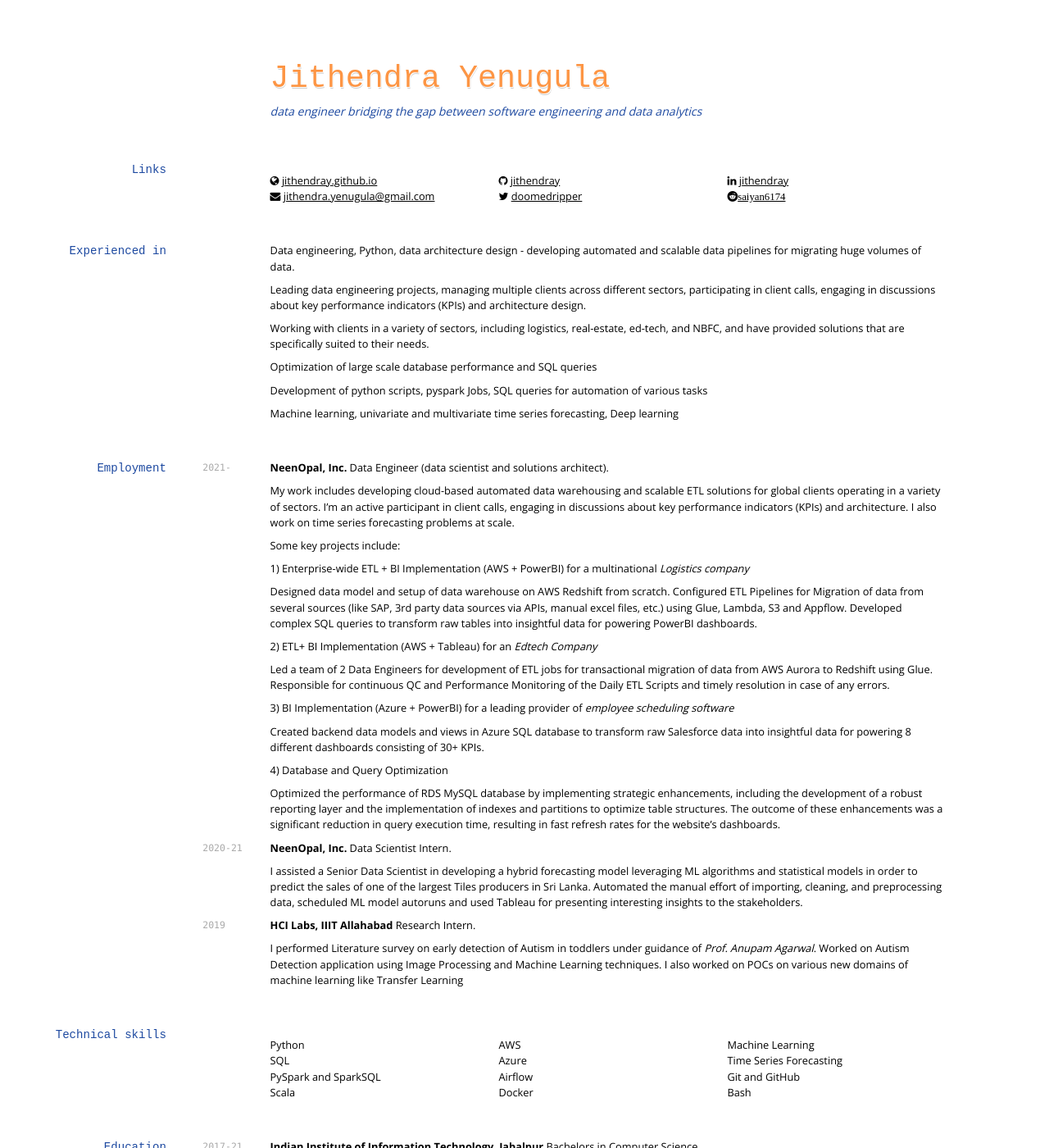
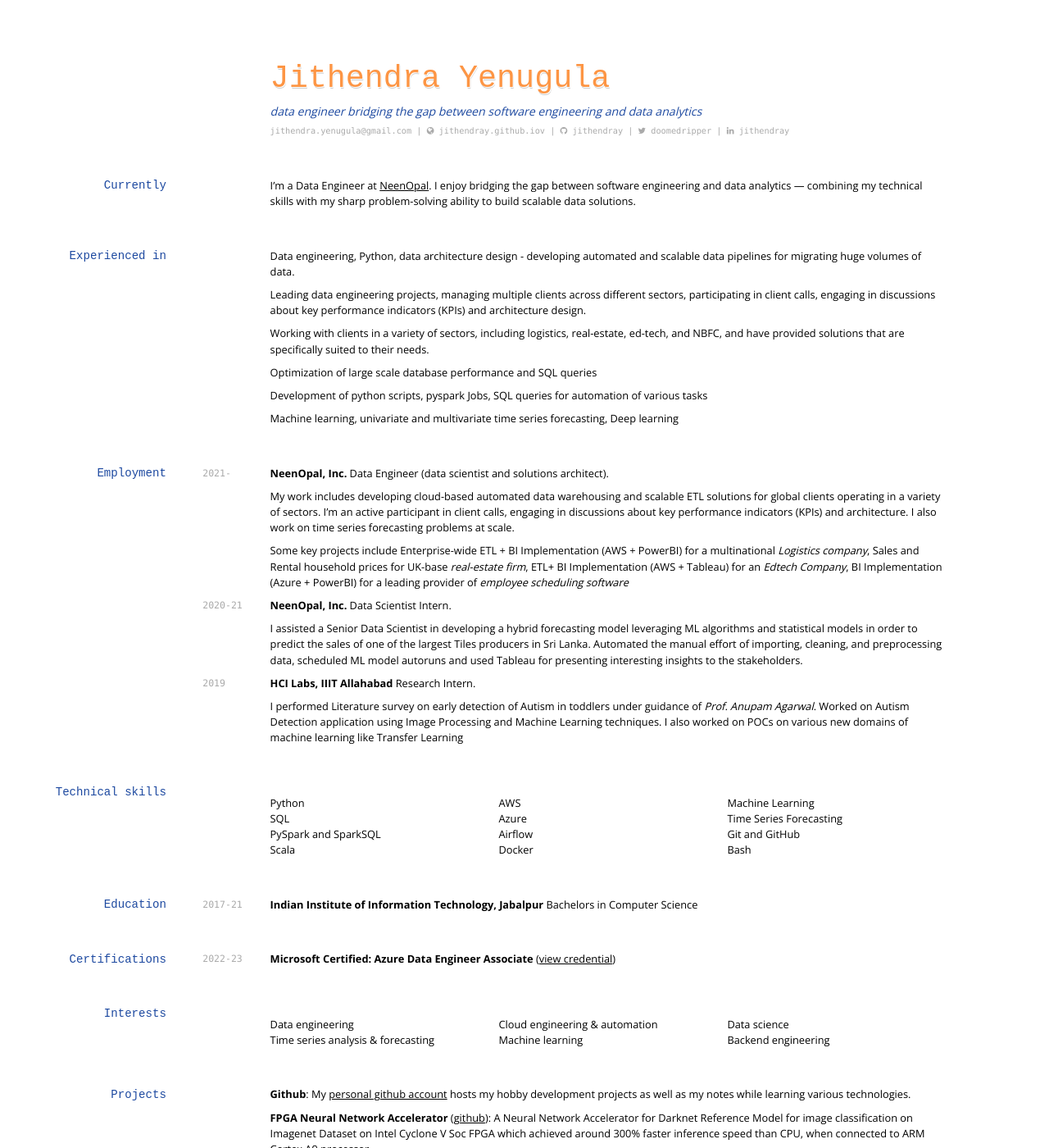
Before and after one commit to jithendray/cv, a Jekyll site: the page built from index.md, in a window 1280 px wide and 1400 px high. Shown: the whole window at 82% size. Built offline with Jekyll 4.4.1, drawn with Linux system fonts in a browser that asks for light colours; nearby versions of some CDN libraries; some of the changed text lies outside the part shown.

Commit message:
change-form

```diff
--- a/index.md
+++ b/index.md
@@ -5,7 +5,7 @@
 # Jithendra Yenugula
 data engineer bridging the gap between software engineering and data analytics
 
-<!-- <div id="webaddress">
+<div id="webaddress">
 <a href="mailto:jithendra.yenugula@gmail.com">jithendra.yenugula@gmail.com</a>
 |
 <i class="fa fa-globe"></i> <a href="https://jithendray.github.io/">jithendray.github.iov</a>
@@ -15,22 +15,12 @@
 <i class="fa fa-twitter"></i> <a href="https://twitter.com/doomedripper">doomedripper</a>
 |
 <i class="fa fa-linkedin"></i> <a href="https://www.linkedin.com/in/jithendray/">jithendray</a>
-</div> -->
-
-## Links
-
-<!-- fa are fontawesome, ai are academicons -->
-* <i class="fa fa-globe"></i> <a href="https://jithendray.github.io/">jithendray.github.io</a>
-* <i class="fa fa-envelope"></i> <a href="mailto:jithendra.yenugula@gmail.com">jithendra.yenugula@gmail.com</a><br />
-* <i class="fa fa-github"></i> <a href="http://github.com/jithendray">jithendray</a><br />
-* <i class="fa fa-twitter"></i> <a href="http://twitter.com/doomedripper">doomedripper</a><br />
-* <i class="fa fa-linkedin"></i> <a href="https://www.linkedin.com/in/jithendray/">jithendray</a>
-* <i class="fa fa-reddit"><a href="https://www.reddit.com/user/saiyan6174/">saiyan6174</a>
+</div>
 
 
-<!-- ## Currently
+## Currently
 
-I'm a Data Engineer at [NeenOpal](https://www.neenopal.com/). I enjoy bridging the gap between software engineering and data analytics — combining my technical skills with my sharp problem-solving ability to build scalable data solutions.  -->
+I'm a Data Engineer at [NeenOpal](https://www.neenopal.com/). I enjoy bridging the gap between software engineering and data analytics — combining my technical skills with my sharp problem-solving ability to build scalable data solutions.
 
 ## Experienced in
 > Data engineering, Python, data architecture design - developing automated and scalable data pipelines for migrating huge volumes of data.
@@ -52,9 +42,9 @@
 __NeenOpal, Inc.__ Data Engineer (data scientist and solutions architect).
 > My work includes developing cloud-based automated data warehousing and scalable ETL solutions for global clients operating in a variety of sectors. I'm an active participant in client calls, engaging in discussions about key performance indicators (KPIs) and architecture. I also work on time series forecasting problems at scale.
 
-> Some key projects include:
+> Some key projects include Enterprise-wide ETL + BI Implementation (AWS + PowerBI) for a multinational _Logistics company_, Sales and Rental household prices for UK-base _real-estate firm_, ETL+ BI Implementation (AWS + Tableau) for an _Edtech Company_, BI Implementation (Azure + PowerBI) for a leading provider of _employee scheduling software_
 
-1) Enterprise-wide ETL + BI Implementation (AWS + PowerBI) for a multinational _Logistics company_
+<!-- 1) Enterprise-wide ETL + BI Implementation (AWS + PowerBI) for a multinational _Logistics company_
 
 > Designed data model and setup of data warehouse on AWS Redshift from scratch. Configured ETL Pipelines for Migration of data from several sources (like SAP, 3rd party data sources via APIs, manual excel files, etc.) using Glue, Lambda, S3 and Appflow. Developed complex SQL queries to transform raw tables into insightful data for powering PowerBI dashboards.
 
@@ -68,7 +58,7 @@
 
 4) Database and Query Optimization
 
-> Optimized the performance of RDS MySQL database by implementing strategic enhancements, including the development of a robust reporting layer and the implementation of indexes and partitions to optimize table structures. The outcome of these enhancements was a significant reduction in query execution time, resulting in fast refresh rates for the website's dashboards.
+> Optimized the performance of RDS MySQL database by implementing strategic enhancements, including the development of a robust reporting layer and the implementation of indexes and partitions to optimize table structures. The outcome of these enhancements was a significant reduction in query execution time, resulting in fast refresh rates for the website's dashboards. -->
 
 
 
@@ -146,6 +136,16 @@
 
 MCM merit cum means based scholarship (BTech fees + stipend)
 
+## Links
+
+<!-- fa are fontawesome, ai are academicons -->
+* <i class="fa fa-globe"></i> <a href="https://jithendray.github.io/">jithendray.github.io</a>
+* <i class="fa fa-envelope"></i> <a href="mailto:jithendra.yenugula@gmail.com">jithendra.yenugula@gmail.com</a><br />
+* <i class="fa fa-github"></i> <a href="http://github.com/jithendray">jithendray</a><br />
+* <i class="fa fa-twitter"></i> <a href="http://twitter.com/doomedripper">doomedripper</a><br />
+* <i class="fa fa-linkedin"></i> <a href="https://www.linkedin.com/in/jithendray/">jithendray</a>
+* <i class="fa fa-reddit"><a href="https://www.reddit.com/user/saiyan6174/">saiyan6174</a>
+
 
 ### last updated
 
```
